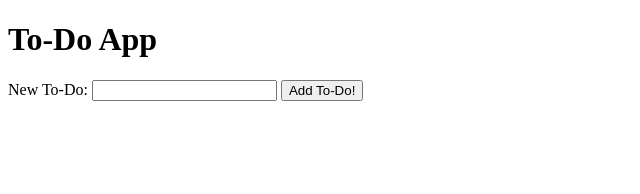
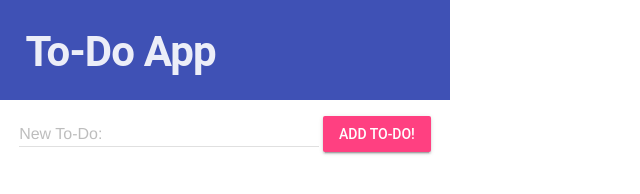
Before and after one commit to yojieun/to-do-app, a plain HTML site: page index.html in a window 1280 px wide. Shown: the whole page, without its empty margins (0-640 px from the left). Drawn offline with nearby package versions, Linux system fonts and the light colour scheme.

Commit message:
Assignment 5 completed

```diff
--- a/app.js
+++ b/app.js
@@ -1,4 +1,5 @@
  function onReady() {
+   let toDos = [];
    const addToDoForm = document.getElementById('addToDoForm');
    const newToDoText = document.getElementById('newToDoText');
    const toDoList = document.getElementById('toDoList');
@@ -9,6 +10,8 @@
     // get the text
     let title = newToDoText.value;
 
+    toDos.push(title);
+
     // create a new li
     let newLi = document.createElement('li');
 
@@ -18,11 +21,34 @@
     // set the input's type to checkbox
     checkbox.type = "checkbox";
 
+    // create a delete button
+    let deleteBtn = document.createElement('button');
+    deleteBtn.textContent = "Delete";
+
+    deleteBtn.addEventListener('click', function(event){
+        let buttonLiText = this.parentElement.childNodes[0].textContent;
+        // console.log(event);
+        // this.parentElement represents this button's <li> parent
+        toDoList.removeChild(this.parentElement);
+
+        toDos.forEach(function(currentToDo, index){
+            // console.log(currentToDo, index);
+            // condole.log(this);
+            if(currentToDo === buttonLiText){
+                // remove from array
+                toDos.splice(index, 1);
+            }
+        });
+    })
+
     // set the title
     newLi.textContent = title;
 
     // attach the checkbox to the li
     newLi.appendChild(checkbox);
+
+    // attach the delete button to the li
+    newLi.appendChild(deleteBtn);
 
     // attach the li to the ul
     toDoList.appendChild(newLi);
--- a/index.html
+++ b/index.html
@@ -1,21 +1,37 @@
 <!DOCTYPE html>
  <html>
    <head>
+     <title>To-Do App</title>
+
      <meta name="viewport" content="width=device-width, initial-scale=1">
-     <title>To-Do App</title>
+    <!-- Material Design Lite -->
+    <link rel="stylesheet" href="https://code.getmdl.io/1.3.0/material.indigo-pink.min.css"/>
+    <script defer src="https://code.getmdl.io/1.3.0/material.min.js"></script>
+   <!-- Custom Styles -->
+   <link rel="stylesheet" href="styles/main.css">
+
    </head>
    <body>
-     <h1>To-Do App</h1>
 
-    <form id="addToDoForm">
-     <label for="newToDoText">New To-Do:</label>
-     <input type="text" id="newToDoText">
-     <button type="submit">Add To-Do!</button>
-   </form>
+    <header>
+        <h1>To-Do App</h1>
+    </header>
+
+   <main>
+    <!-- Simple Textfield -->
+<form id="addToDoForm" action="#">
+  <div class="mdl-textfield mdl-js-textfield mdl-textfield--floating-label">
+    <label class="mdl-textfield__label" for="newToDoText">New To-Do:</label>
+    <input class="mdl-textfield__input" type="text" id="newToDoText">
+  </div>
+  <button class="mdl-button mdl-js-button mdl-button--raised mdl-js-ripple-effect mdl-button--accent" type="submit">Add To-Do!</button>
+</form>
+        </main>
 
     <ul id="toDoList">
     </ul>
 
    <script src="app.js"></script>
+
    </body>
  </html>
--- /dev/null
+++ b/styles/main.css
@@ -0,0 +1,29 @@
+header {
+    background: rgb(63,81,181);
+    height: 100px;
+    max-width: 450px;
+    justify-content: center;
+    text-align: left;
+}
+
+main {
+    max-width: 450px;
+    left: 2%;
+    justify-content: center;
+    text-align: center;
+}
+
+h1 {
+   color: hsla(0, 0%, 100%, 0.9);
+   font-weight: bold;
+   font-size: 3rem;
+   position: absolute;
+   top: 0;
+   left: 2%;
+ }
+
+@media screen and (max-width: 1024px) {
+   header.mdl-layout__header {
+     display: flex;
+   }
+ }
```
